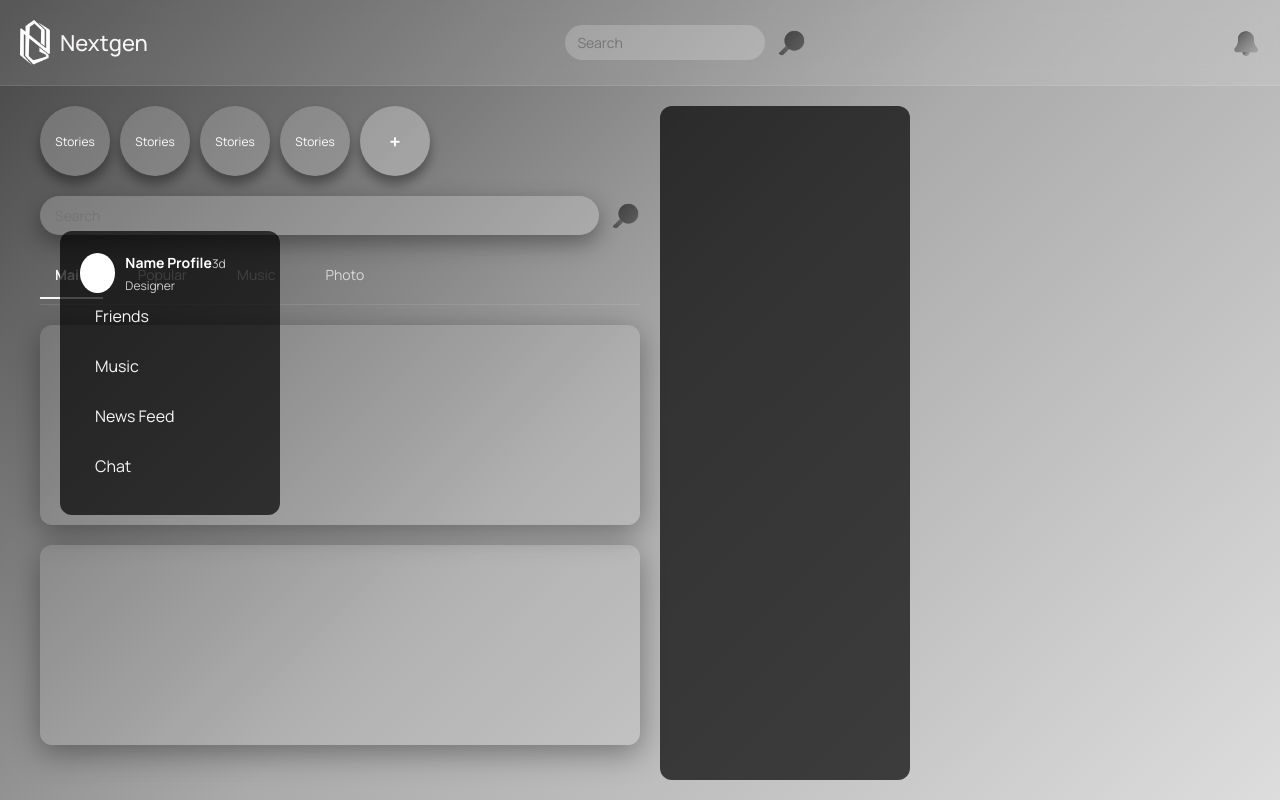
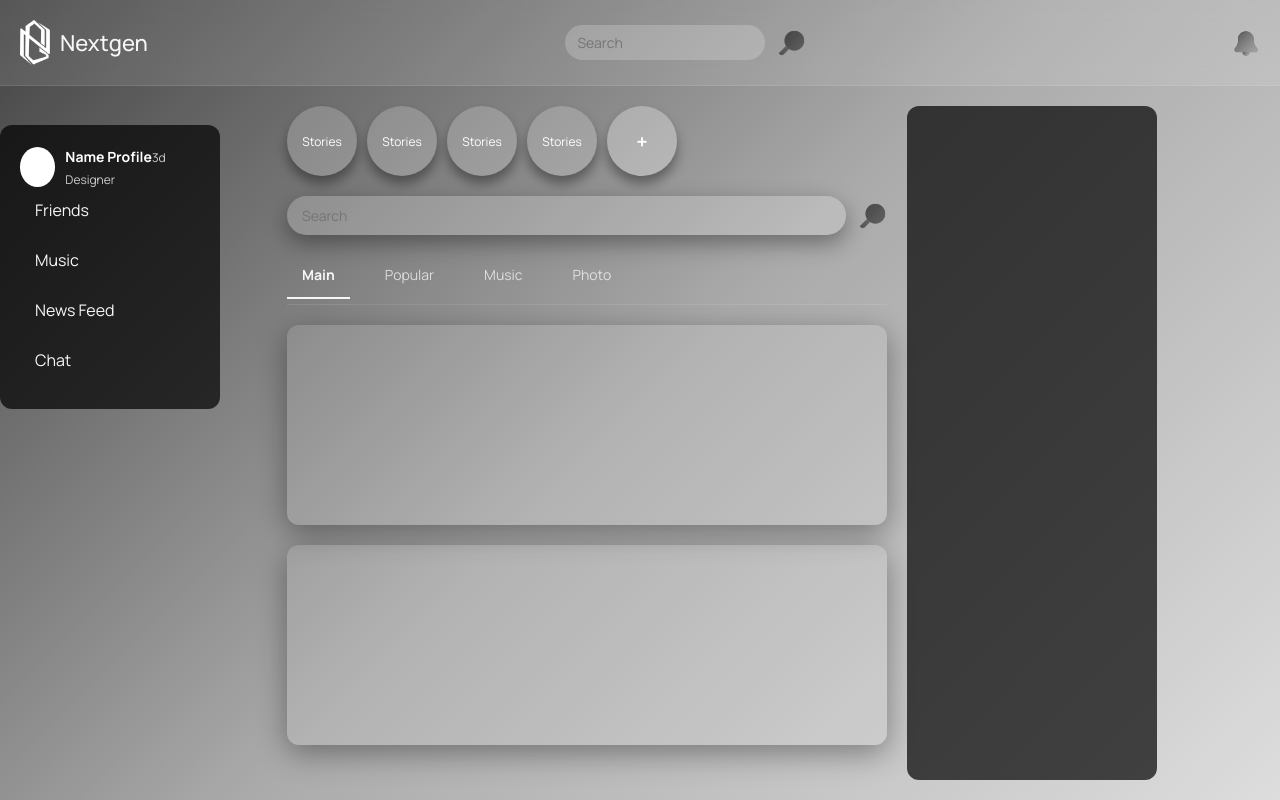
Before and after one commit to superdr0chun/NextgenMessanger, a React (Create React App) app in the folder frontend/: page /chat in a window 1280 px wide. Both pictures are taken after a click on the element "Nextgen". Built offline with nearby package versions, Linux system fonts and the light colour scheme.

Commit message:
mainpage

```diff
--- a/frontend/src/components/MainPage.css
+++ b/frontend/src/components/MainPage.css
@@ -75,7 +75,7 @@
   flex: 1;
   padding: 20px;
   gap: 20px;
-  position: relative; /* Для абсолютного позиционирования sidebar */
+  position: relative;
 }
 
 .content-wrapper {
@@ -84,21 +84,30 @@
   max-width: 1200px;
   width: 100%;
   position: relative;
+  /* Отступ слева для sidebar (247px + gap) */
+  margin-left: 267px;
 }
 
-/* ЛЕВОЕ МЕНЮ - отдельный элемент с абсолютным позиционированием */
+/* ЛЕВОЕ МЕНЮ - параметры согласно макету (Rectangle 39) */
 .sidebar {
+  /* Layout */
   width: 247px;
   height: 925px;
-  background: linear-gradient(180deg, #282728, #282728);
   border-radius: 21px;
+
+  /* Colors - Linear Gradient с #282728 */
+  background: #282728; /* Solid color, так как градиент от одного цвета к тому же */
+
+  /* Positioning - относительно .main-container (вся страница) */
+  position: fixed;
+  left: 0; /* Прилипает к левому краю страницы */
+  top: 125px; /* Отступ сверху согласно макету */
+  z-index: 1;
+
+  /* Content */
   padding: 20px;
   display: flex;
   flex-direction: column;
-  position: absolute;
-  left: 20px; /* Отступ от левого края main-content */
-  top: 125px; /* Позиция сверху согласно макету */
-  z-index: 1; /* Поверх других элементов */
 }
 
 .profile {
@@ -165,6 +174,7 @@
 .central-content {
   flex: 1;
   max-width: 600px;
+  min-width: 0; /* Для правильной работы flex */
 }
 
 .stories {
```
